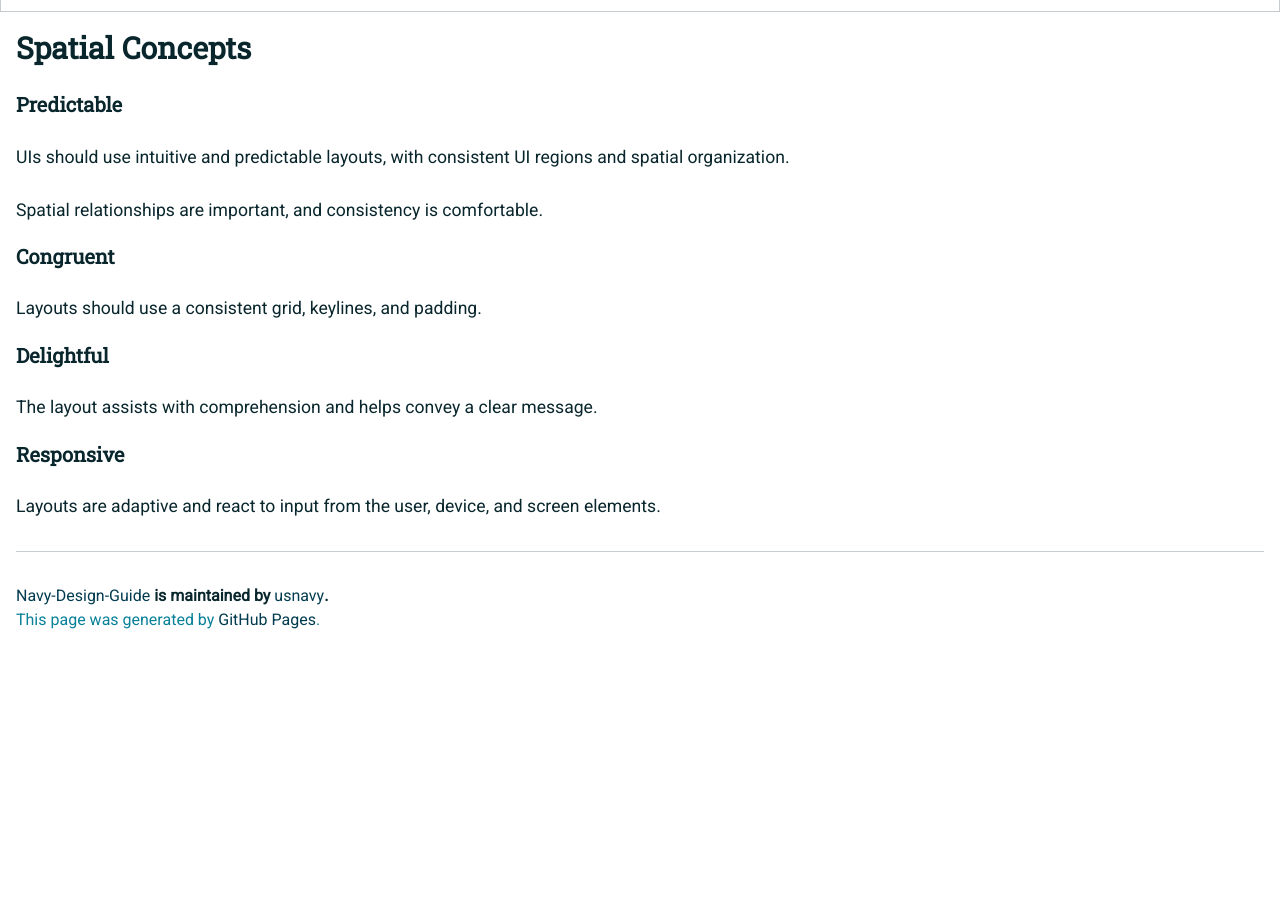
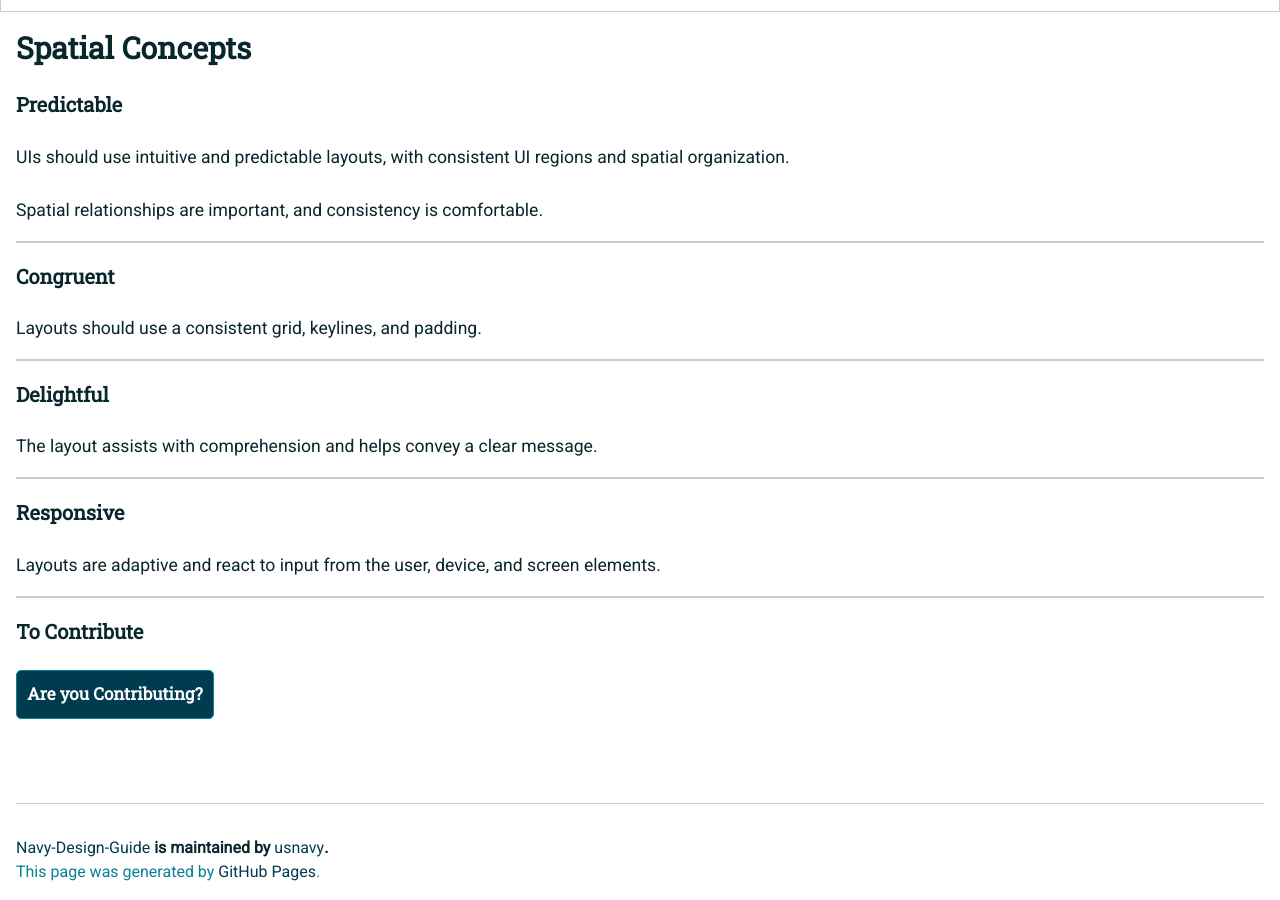
Before and after one commit to usnavy/Navy-Design-Guide, a Jekyll site: the page built from spatial-concepts.md, in a window 1280 px wide and 900 px high, scrolled down 1711 px. Built offline with Jekyll 4.4.1, drawn with Linux system fonts in a browser that asks for light colours; nearby versions of some CDN libraries; our own code applies the rules of GitHub Pages for plain Markdown files; before the commit the page ends 2359 px from its top, so only the background shows below that.

Commit message:
Update spatial-concepts.md

```diff
--- a/spatial-concepts.md
+++ b/spatial-concepts.md
@@ -5,11 +5,27 @@ UIs should use intuitive and predictable layouts, with consistent UI regions and
 
 Spatial relationships are important, and consistency is comfortable.
 
+<hr>
+
 ### Congruent
 Layouts should use a consistent grid, keylines, and padding.
+
+<hr>
 
 ### Delightful
 The layout assists with comprehension and helps convey a clear message.
 
+<hr>
+
 ### Responsive
 Layouts are adaptive and react to input from the user, device, and screen elements.
+
+<hr>
+
+### To Contribute<br>
+<button id="contribute-guidance">
+[Are you Contributing?](/CONTRIBUTING.md)
+</button>
+<span class="contribute-comment">If you are interested in contributing, please visit: https://usnavy.github.io/Navy-Design-Guide/ <br>We need you!</span>
+<br>
+<br>
```
